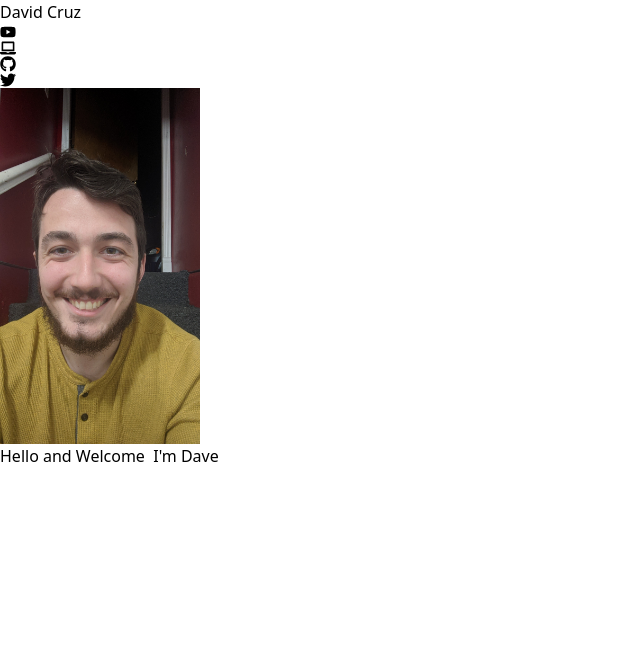
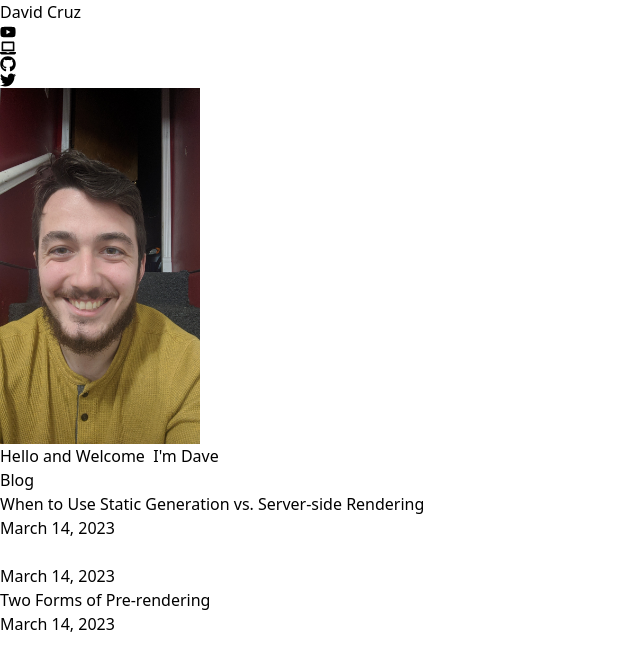
Before and after one commit to dbooyah93/next_06, a Next.js app: page / in a window 1280 px wide. Shown: the top 670 px of the page, without its empty margins (0-640 px from the left). Built offline with nearby package versions, Linux system fonts and the light colour scheme.

Commit message:
Render Posts component on page

```diff
--- a/app/page.tsx
+++ b/app/page.tsx
@@ -14,6 +14,7 @@ export default function Home() {
           I'm <span className="font-bold">Dave</span>
         </span>
       </p>
+      <Posts />
 
     </main>
   )
```
